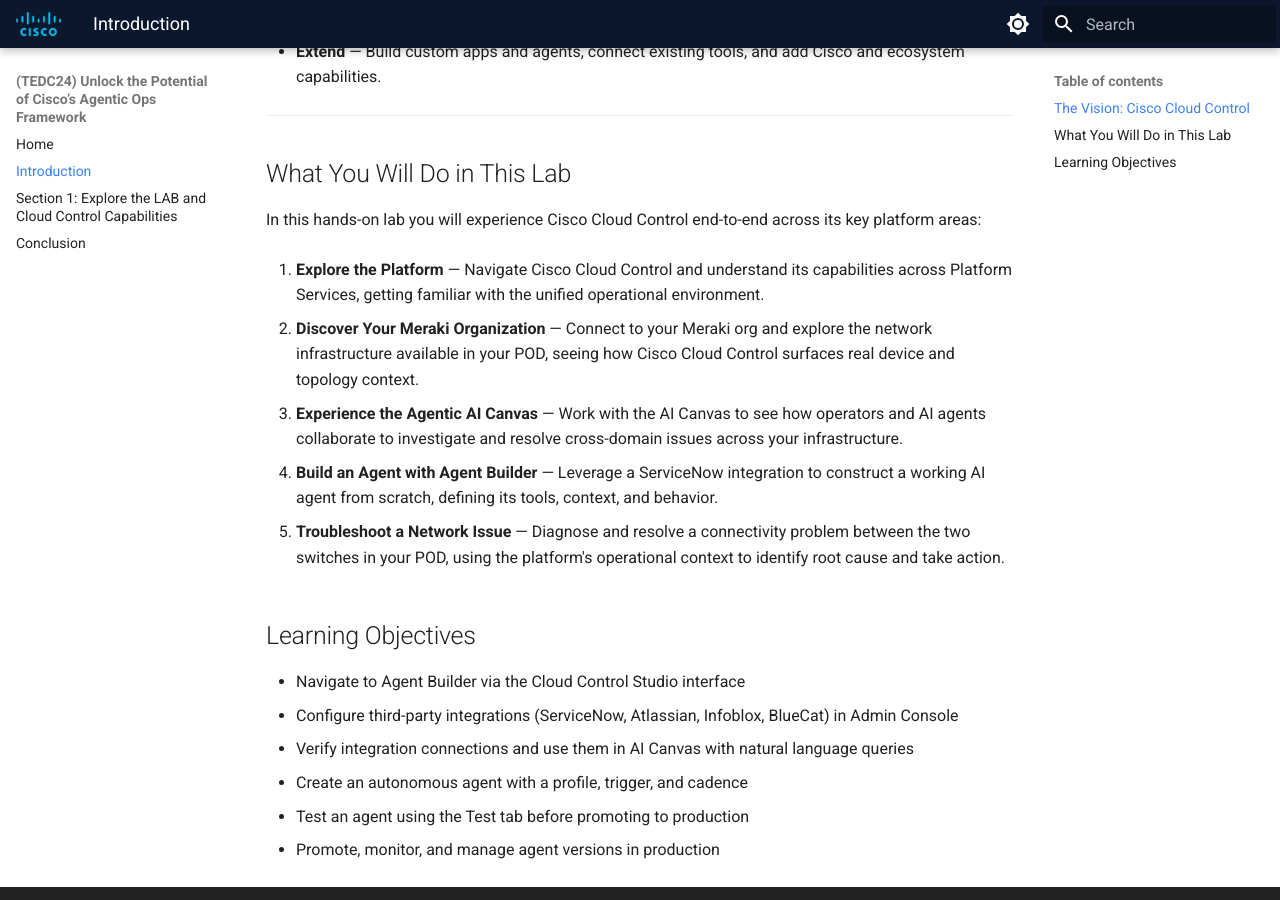
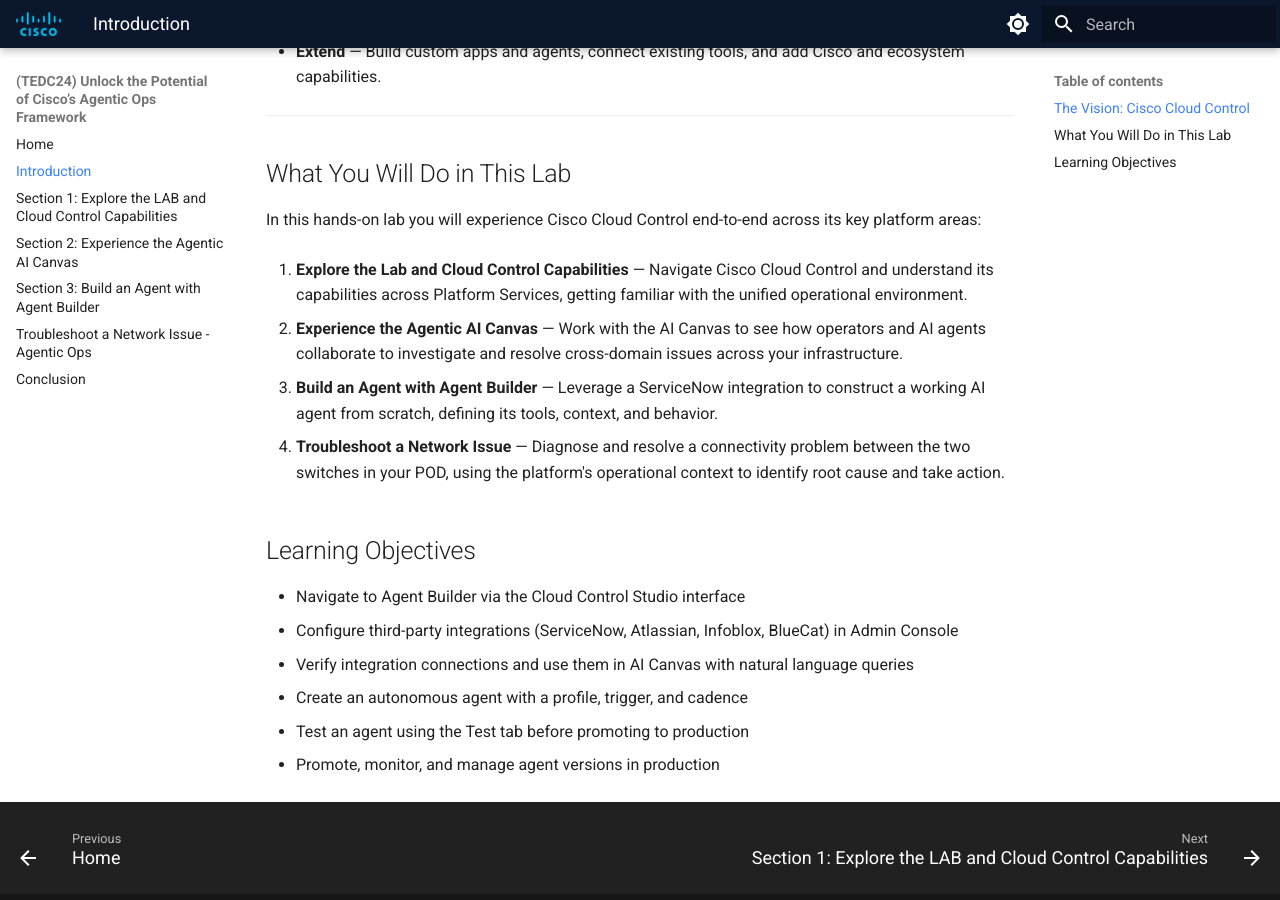
Before and after one commit to mokuma56/tedcn24-01-fy27, an MkDocs documentation site: the page built from docs/introduction/index.md, in a window 1280 px wide and 900 px high, scrolled down 774 px. Built offline with MkDocs 1.6.1 and Material for MkDocs 9.7.7, drawn with Linux system fonts in a browser that asks for light colours.

Commit message:
Update lab guide — 2026-07-19 21:23

```diff
--- a/docs/introduction/index.md
+++ b/docs/introduction/index.md
@@ -22,15 +22,13 @@
 
 In this hands-on lab you will experience Cisco Cloud Control end-to-end across its key platform areas:
 
-1. **Explore the Platform** — Navigate Cisco Cloud Control and understand its capabilities across Platform Services, getting familiar with the unified operational environment.
+1. **Explore the Lab and Cloud Control Capabilities** — Navigate Cisco Cloud Control and understand its capabilities across Platform Services, getting familiar with the unified operational environment.
 
-2. **Discover Your Meraki Organization** — Connect to your Meraki org and explore the network infrastructure available in your POD, seeing how Cisco Cloud Control surfaces real device and topology context.
+2. **Experience the Agentic AI Canvas** — Work with the AI Canvas to see how operators and AI agents collaborate to investigate and resolve cross-domain issues across your infrastructure.
 
-3. **Experience the Agentic AI Canvas** — Work with the AI Canvas to see how operators and AI agents collaborate to investigate and resolve cross-domain issues across your infrastructure.
+3. **Build an Agent with Agent Builder** — Leverage a ServiceNow integration to construct a working AI agent from scratch, defining its tools, context, and behavior.
 
-4. **Build an Agent with Agent Builder** — Leverage a ServiceNow integration to construct a working AI agent from scratch, defining its tools, context, and behavior.
-
-5. **Troubleshoot a Network Issue** — Diagnose and resolve a connectivity problem between the two switches in your POD, using the platform's operational context to identify root cause and take action.
+4. **Troubleshoot a Network Issue** — Diagnose and resolve a connectivity problem between the two switches in your POD, using the platform's operational context to identify root cause and take action.
 
 ## Learning Objectives
 
--- a/mkdocs.yml
+++ b/mkdocs.yml
@@ -69,4 +69,7 @@
   - Home: index.md
   - Introduction: introduction/index.md
   - "Section 1: Explore the LAB and Cloud Control Capabilities": section-1-explore-the-lab-and-cloud-control-capabilities/index.md
+  - "Section 2: Experience the Agentic AI Canvas": section-2-experience-the-agentic-ai-canvas/index.md
+  - "Section 3: Build an Agent with Agent Builder": section-3-build-an-agent-with-agent-builder/index.md
+  - Troubleshoot a Network Issue - Agentic Ops: troubleshoot-a-network-issue-agentic-ops/index.md
   - Conclusion: conclusion/index.md
```
Also changed, not shown: docs/section-1-explore-the-lab-and-cloud-control-capabilities/index.md (+25 -25 lines), docs/section-2-experience-the-agentic-ai-canvas/index.md (added, +36 -0 lines), docs/section-3-build-an-agent-with-agent-builder/index.md (added, +9 -0 lines), docs/troubleshoot-a-network-issue-agentic-ops/index.md (added, +3 -0 lines), docs/screenshots/capture-073e6760.png (added), docs/screenshots/capture-dd716e09.png (added), docs/screenshots/capture-f523fdb5.png (added), 1 other file.
